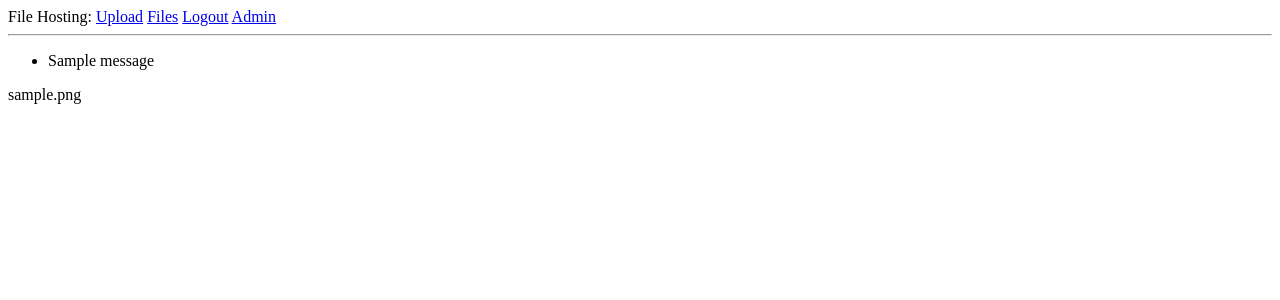
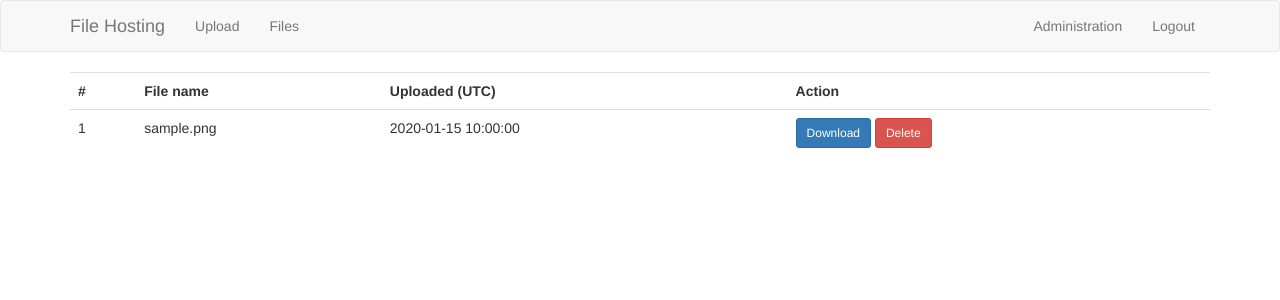
Before and after one commit to arartemtem/flask-file-hosting, a Flask app: page /files in a window 1280 px wide. Shown: the top 300 px of the page. Run offline with Flask 2, Linux system fonts and the light colour scheme; a user stored in the database is signed in; tables that the repository leaves empty hold one stand-in row (values such as "Sample post"); one stand-in notice (Sample message) is shown; some libraries are stand-ins or nearby versions.

Commit message:
add bootstrap, download, delete

```diff
--- a/app/__init__.py
+++ b/app/__init__.py
@@ -3,6 +3,7 @@
 from flask_sqlalchemy import SQLAlchemy
 from flask_migrate import Migrate
 from flask_login import LoginManager
+from flask_bootstrap import Bootstrap
 
 app = Flask(__name__)
 app.config.from_object(Config)
@@ -10,5 +11,6 @@
 migrate = Migrate(app, db)
 login = LoginManager(app)
 login.login_view = 'login'
+bootstrap = Bootstrap(app)
 
 from app import routes, models
--- a/app/forms.py
+++ b/app/forms.py
@@ -10,7 +10,7 @@
     submit = SubmitField('Sign In')
 
 class UploadForm(FlaskForm):
-    file = FileField('File', validators=[DataRequired()])
+    file = FileField('File')
     submit = SubmitField('Upload')
 
 class AddUserForm(FlaskForm):
--- a/app/models.py
+++ b/app/models.py
@@ -28,6 +28,8 @@
     id = db.Column(db.Integer, primary_key=True)
     filepath = db.Column(db.String(140))
     filename = db.Column(db.String(140))
+    uploadtime = db.Column(db.DateTime)
+    is_shared = db.Column(db.Boolean)
     user_id = db.Column(db.Integer, db.ForeignKey('user.id'))
 
     def __repr__(self):
--- a/app/routes.py
+++ b/app/routes.py
@@ -1,3 +1,4 @@
+from datetime import datetime
 import os
 from flask import Flask, render_template, request, flash, redirect, url_for, send_file
 from flask_login import login_user, logout_user, current_user, login_required
@@ -10,6 +11,7 @@
 @app.route('/upload', methods=['GET', 'POST'])
 @login_required
 def upload():
+    form = UploadForm()
     if request.method == 'POST':
         # check if the post request has the file part
         if 'file' not in request.files:
@@ -41,20 +43,21 @@
                         flash('File already exists with name "' + exists_name + '"')
                         break
                 if not file_exists:
-                    user_file = File(filepath=file_path, filename=filename, user_id=current_user.id)
+                    user_file = File(filepath=file_path, filename=filename, uploadtime=datetime.utcnow(), user_id=current_user.id)
                     db.session.add(user_file)
                     db.session.commit()
                     flash('File LINK added')  # change!
             else:
                 os.system('mv ' + tmp_file_path + ' '+ file_path)
-                user_file = File(filepath=file_path, filename=filename, user_id=current_user.id)
+                user_file = File(filepath=file_path, filename=filename, uploadtime=datetime.utcnow(), user_id=current_user.id)
                 db.session.add(user_file)
                 db.session.commit()
                 flash('File added')
             return redirect(url_for('upload'))
             # return send_file(file_path, as_attachment=True, attachment_filename='testfile')  # download file
-    return render_template('upload.html')
+    return render_template('upload.html', form=form)
 
+@app.route('/', methods=['GET', 'POST'])
 @app.route('/files', methods=['GET', 'POST'])
 @login_required
 def user_files():
@@ -97,3 +100,35 @@
     else:
         return redirect(url_for('user_files'))
     return render_template('admin.html', title='Admin', form=form)
+
+@app.route('/download/<user_name>/<file_id>')
+@login_required
+def download(user_name, file_id):
+    if current_user.username == user_name:
+        file = File.query.filter_by(id=file_id).first()
+        file_path = file.filepath
+        file_name = file.filename
+        return send_file(file_path, as_attachment=True, attachment_filename=file_name)
+    else:
+        return redirect(url_for('user_files'))
+
+@app.route('/delete/<user_name>/<file_id>')
+@login_required
+def delete(user_name, file_id):
+    if current_user.username == user_name:
+        file = File.query.filter_by(id=file_id).first()
+        file_name = file.filename
+        db.session.delete(file)
+        db.session.commit()
+        file_path = file.filepath
+        filepath_list = File.query.filter_by(filepath=file_path)
+        while filepath_list:
+            has_another_link = True
+        if has_another_link:
+            has_another_link = False
+        else:
+            os.remove(file_path)
+            os.removedirs(file_path[:-26])
+        flash('File ' + file_name + ' is deleted')
+
+    return redirect(url_for('user_files'))
--- a/app/templates/base.html
+++ b/app/templates/base.html
@@ -1,35 +1,54 @@
-<html>
-    <head>
-        {% if title %}
-        <title>{{ title }}</title>
-        {% else %}
-        <title>File Hosting</title>
-        {% endif %}
-    </head>
-    <body>
-        <div>
-            File Hosting:
-            {% if current_user.is_anonymous %}
-            <a href="{{ url_for('login') }}">Login</a>
-            {% else %}
-            <a href="{{ url_for('upload') }}">Upload</a>
-            <a href="{{ url_for('user_files') }}">Files</a>
-            <a href="{{ url_for('logout') }}">Logout</a>
-            {% endif %}
-            {% if current_user.is_admin %}
-            <a href="{{ url_for('admin') }}">Admin</a>
-            {% endif %}
+{% extends 'bootstrap/base.html' %}
+
+{% block title %}
+    {% if title %}{{ title }}{% else %}File Hosting{% endif %}
+{% endblock %}
+
+{% block navbar %}
+    <nav class="navbar navbar-default">
+        <div class="container">
+            <div class="navbar-header">
+                <button type="button" class="navbar-toggle collapsed" data-toggle="collapse" data-target="#bs-example-navbar-collapse-1" aria-expanded="false">
+                    <span class="sr-only">Toggle navigation</span>
+                    <span class="icon-bar"></span>
+                    <span class="icon-bar"></span>
+                    <span class="icon-bar"></span>
+                </button>
+                <a class="navbar-brand" href="{{ url_for('user_files') }}">File Hosting</a>
+            </div>
+            <div class="collapse navbar-collapse" id="bs-example-navbar-collapse-1">
+                <ul class="nav navbar-nav">
+                    {% if not current_user.is_anonymous %}
+                    <li><a href="{{ url_for('upload') }}">Upload</a></li>
+                    <li><a href="{{ url_for('user_files') }}">Files</a></li>
+                    {% endif %}
+                </ul>
+                <ul class="nav navbar-nav navbar-right">
+                    {% if current_user.is_admin %}
+                    <li><a href="{{ url_for('admin') }}">Administration</a></li>
+                    {% endif %}
+                    {% if current_user.is_anonymous %}
+                    <li><a href="{{ url_for('login') }}">Login</a></li>
+                    {% else %}
+                    <li><a href="{{ url_for('logout') }}">Logout</a></li>
+                    {% endif %}
+                </ul>
+            </div>
         </div>
-        <hr>
+    </nav>
+{% endblock %}
+
+{% block content %}
+    <div class="container">
         {% with messages = get_flashed_messages() %}
         {% if messages %}
-        <ul>
             {% for message in messages %}
-            <li>{{ message }}</li>
+            <div class="alert alert-info" role="alert">{{ message }}</div>
             {% endfor %}
-        </ul>
         {% endif %}
         {% endwith %}
-        {% block content %}{% endblock %}
-    </body>
-</html>
+
+        {# application content needs to be provided in the app_content block #}
+        {% block app_content %}{% endblock %}
+    </div>
+{% endblock %}
--- a/app/templates/files.html
+++ b/app/templates/files.html
@@ -1,7 +1,31 @@
 {% extends "base.html" %}
+{% import 'bootstrap/wtf.html' as wtf %}
 
 {% block content %}
-    {% for file in files %}
-    <div><p>{{ file.filename }}</p></div>
-    {% endfor %}
+<div class="container">
+    <table class="table">
+        <tr>
+            <th>#</th>
+            <th>File name</th>
+            <th>Uploaded (UTC)</th>
+            <th>Action</th>
+        </tr>
+        {% for file in files %}
+        <tr>
+            <td>{{ loop.index }}</td>
+            <td>{{ file.filename }}</td>
+            {% if file.uploadtime %}
+            <td>{{ file.uploadtime.replace(microsecond=0) }}</td>
+            {% else %}
+            <td>{{ file.uploadtime }}</td>
+            {% endif %}
+            <td>
+                <a href={{ url_for('download', user_name=current_user.username, file_id=file.id) }} type="button" class="btn btn-primary btn-sm" download> Download</a>
+                <a href={{ url_for('delete', user_name=current_user.username, file_id=file.id) }} type="button" class="btn btn-danger btn-sm"> Delete</a>
+            </td>
+        </tr>
+        {% endfor %}
+
+    </table>
+</div>
 {% endblock %}
--- a/requirements.txt
+++ b/requirements.txt
@@ -1,7 +1,9 @@
 alembic==0.9.9
 astroid==1.6.5
 click==6.7
+dominate==2.3.1
 Flask==1.0.2
+Flask-Bootstrap==3.3.7.1
 Flask-Login==0.4.1
 Flask-Migrate==2.1.1
 Flask-SQLAlchemy==2.3.2
@@ -18,6 +20,7 @@
 python-editor==1.0.3
 six==1.11.0
 SQLAlchemy==1.2.8
+visitor==0.1.3
 Werkzeug==0.14.1
 wrapt==1.10.11
 WTForms==2.2.1
```
Also changed, not shown: app/templates/admin.html (+8 -28 lines), app/templates/login.html (+8 -20 lines), app/templates/upload.html (+8 -5 lines), migrations/versions/35be231a4302_is_shared_file.py (added, +28 -0 lines), migrations/versions/522dff56ec4d_uploadtime.py (added, +28 -0 lines).
